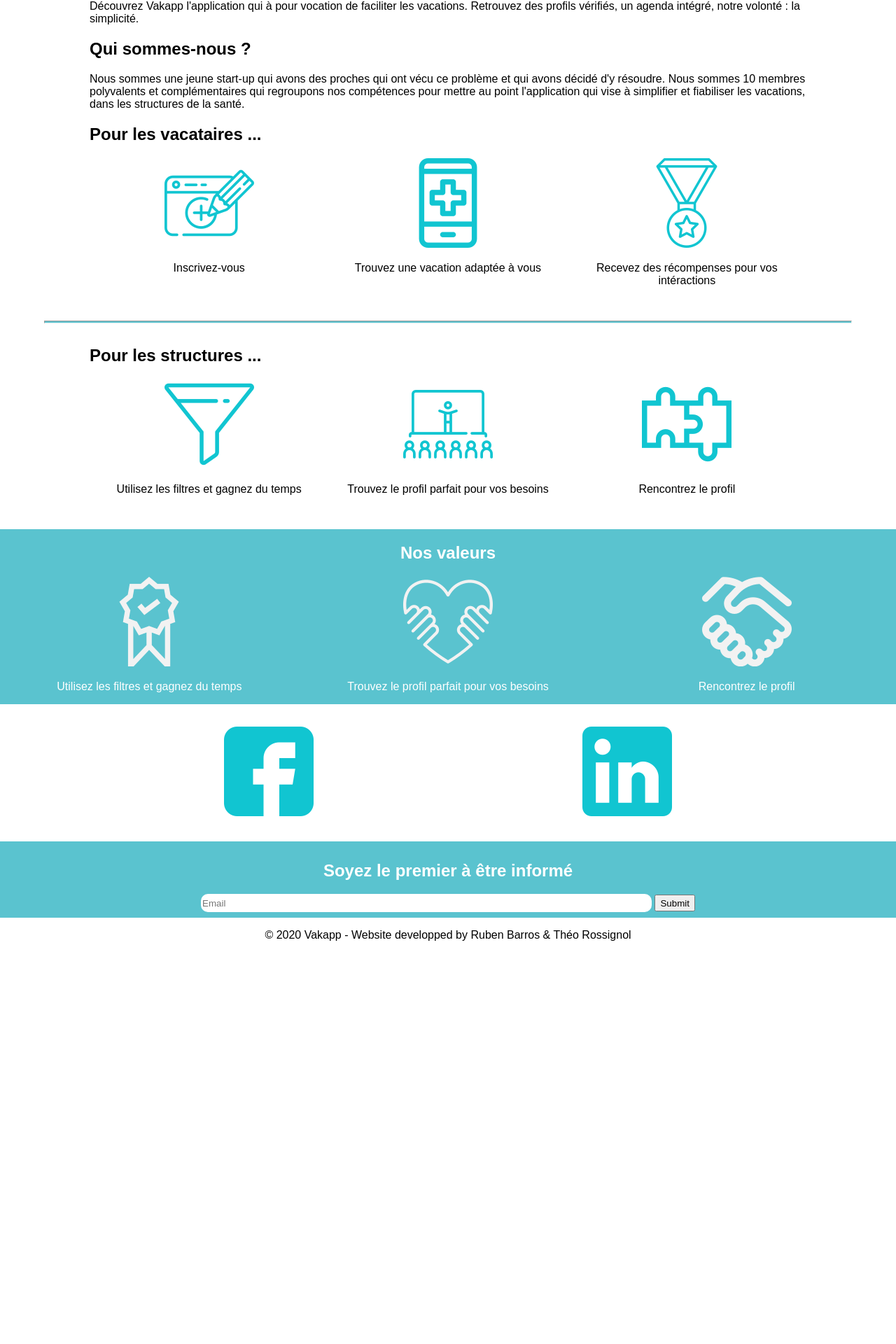
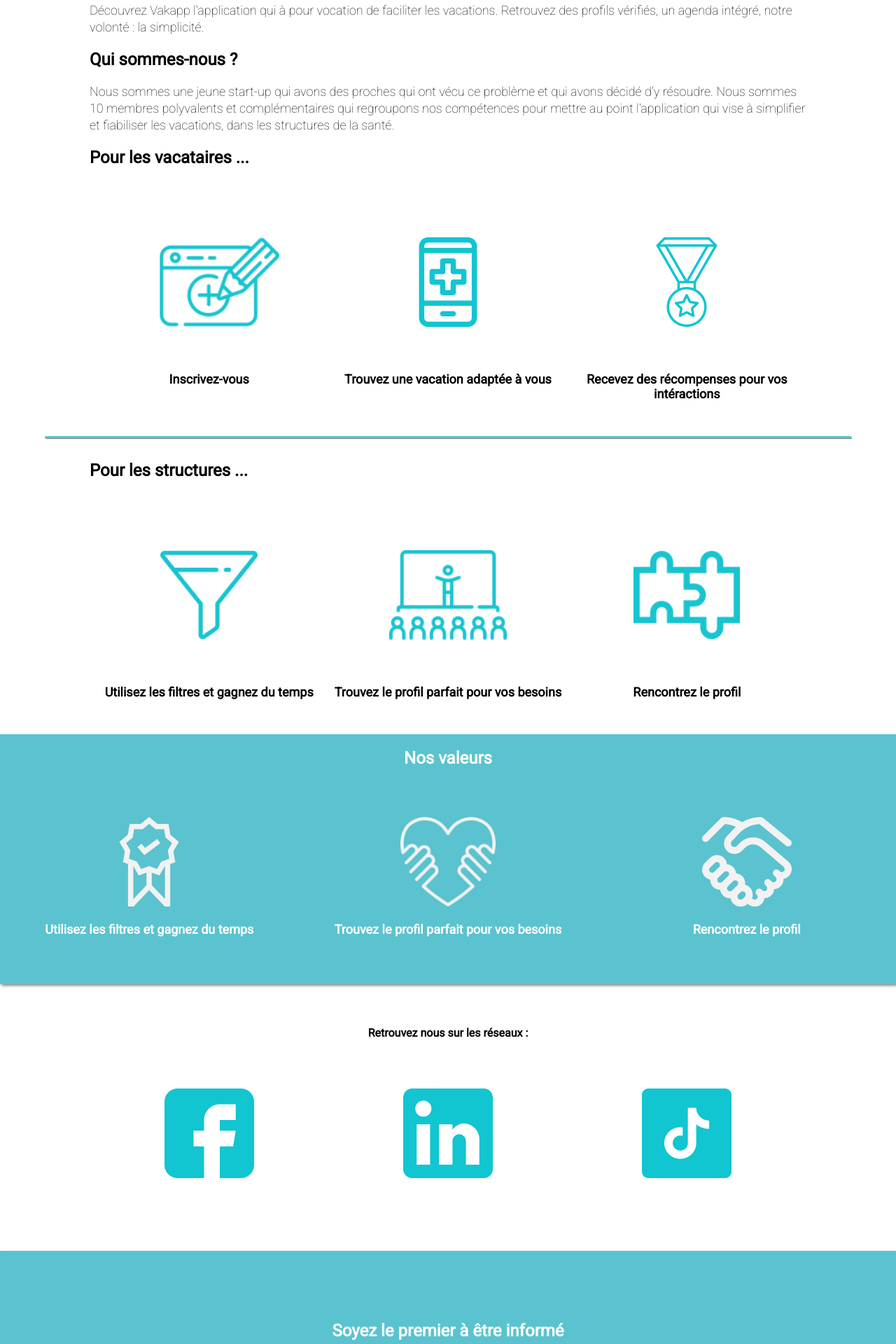
Before and after one commit to 09TT09/Vak-App-Landing-Page, a PHP site: page / in a window 1280 px wide. Shown: the part 760-2680 px from the top of the page at 70% size. Before the commit the page ends 2104 px from the top, so only its background shows below. Run offline with PHP 8.4, Linux system fonts and the light colour scheme.

Commit message:
changement mineurs

```diff
--- a/index.php
+++ b/index.php
@@ -4,31 +4,37 @@
 <head>
   <meta charset="UTF-8" />
   <meta name="viewport" content="width=device-width, initial-scale=1.0" />
+  <link href="https://fonts.googleapis.com/css2?family=Roboto:wght@100;400&display=swap" rel="stylesheet">
   <link rel="stylesheet" href="style.css">
   <title>Vakapp</title>
 </head>
 
 <body>
   <main>
+
     <section class="front">
       <img class="front_image" src="national-cancer-institute-opti.jpg" alt="Photo de médecins" />
       <h1 class="text_image">Rejoignez le mouvement Vakapp</h1>
     </section>
     <img class="logo" src="Logo_Vak.png" alt="Logo de VakApp" />
-    <section class="container">
+
+    <section class="container first_container">
+
       <article>
         <h2>L'application qui facilite les vacations</h2>
-        <p>Découvrez Vakapp l'application qui à pour vocation de faciliter les vacations. Retrouvez des profils vérifiés, un agenda intégré, notre volonté : la simplicité.
+        <p class="p_first_container">Découvrez Vakapp l'application qui à pour vocation de faciliter les vacations. Retrouvez des profils vérifiés, un agenda intégré, notre volonté : la simplicité.
       </article>
+
       <article>
         <h2>Qui sommes-nous ?</h2>
-        <p>Nous sommes une jeune start-up qui avons des proches qui ont vécu ce problème et qui avons décidé d'y résoudre. Nous sommes 10 membres polyvalents et complémentaires qui regroupons nos compétences pour mettre au point l'application qui vise à simplifier et fiabiliser les vacations, dans les structures de la santé.</p>
+        <p class="p_first_container">Nous sommes une jeune start-up qui avons des proches qui ont vécu ce problème et qui avons décidé d'y résoudre. Nous sommes 10 membres polyvalents et complémentaires qui regroupons nos compétences pour mettre au point l'application qui vise à simplifier et fiabiliser les vacations, dans les structures de la santé.</p>
       </article>
+
       <article>
-        <h2>Pour les vacataires ...</h2>
+        <h2 class="h2_dimension">Pour les vacataires ...</h2>
         <div class="register_images">
           <div class="flex_div">
-            <img class="flex_images" src="post.png" alt="post" />
+            <img class="flex_images image_logo_height" src="post_redim.png" alt="post" />
             <p class="flex_text">Inscrivez-vous</p>
           </div>
           <div class="flex_div">
@@ -41,22 +47,25 @@
           </div>
         </div>
       </article>
+
     </section>
+
     <hr class="division" />
+
     <section class="container">
       <article>
         <h2>Pour les structures ...</h2>
         <div class="register_images">
           <div class="flex_div">
-            <img src="filter.png" alt="filter" />
+            <img class="flex_images image_logo_height" src="filter_redim.png" alt="filter" />
             <p class="flex_text">Utilisez les filtres et gagnez du temps</p>
           </div>
           <div class="flex_div">
-            <img src="presentation.png" alt="presentation" />
+            <img class="flex_images image_logo_height" src="presentation_redim.png" alt="presentation" />
             <p class="flex_text">Trouvez le profil parfait pour vos besoins</p>
           </div>
           <div class="flex_div">
-            <img src="puzzle.png" alt="puzzle" />
+            <img class="flex_images image_logo_height" src="puzzle_redim.png" alt="puzzle" />
             <p class="flex_text">Rencontrez le profil</p>
           </div>
         </div>
@@ -64,33 +73,37 @@
     </section>
     <section class="valeur">
       <h2 class="valeur_titre">Nos valeurs</h2>
-      <div class="register_images">
-        <div class="flex_div">
-          <img src="high-quality.png" alt="high-quality" />
+      <div class="register_images_2">
+        <div class="flex_div flex_div_margin">
+          <img class="flex_images image_logo_height" src="high-quality_redim.png" alt="high-quality" />
           <p class="valeur_text">Utilisez les filtres et gagnez du temps</p>
         </div>
-        <div class="flex_div">
-          <img src="solidarity.png" alt="solidarity" />
+        <div class="flex_div flex_div_margin">
+          <img class="flex_images image_logo_height" src="solidarity_redim.png" alt="solidarity" />
           <p class="valeur_text">Trouvez le profil parfait pour vos besoins</p>
         </div>
-        <div class="flex_div">
-          <img src="trust.png" alt="trust" />
+        <div class="flex_div flex_div_margin">
+          <img class="flex_images image_logo_height" src="trust_redim.png" alt="trust" />
           <p class="valeur_text">Rencontrez le profil</p>
         </div>
       </div>
     </section>
     <section class="container">
-      <div class="register_images">
+    <p class="reseaux_text">Retrouvez nous sur les réseaux :</p>
+      <div class="reseaux_sociaux">
         <div>
-          <a href="#"><img src="facebook-2.png" alt="facebook-2" /></a>
+          <a href="#"><img class="reseaux_logo flex_images" src="facebook-2.png" alt="logo facebook" /></a>
         </div>
         <div>
-          <a href="#"><img src="linkedin-logo.png" alt="linkedin-logo" /></a>
+          <a href="#"><img class="reseaux_logo flex_images" src="linkedin-logo.png" alt="logo linkedin" /></a>
+        </div>
+        <div>
+          <a href="#"><img class="reseaux_logo flex_images" src="tiktok.png" alt="logo tiktok" /></a>
         </div>
       </div>
     </section>
     <div class="form">
-      <h2>Soyez le premier à être informé</h2>
+      <h2 class="text_form">Soyez le premier à être informé</h2>
       <form action="form.php" method="post">
         <div>
           <input class="email" type="mail" name="email" placeholder="Email" />
@@ -104,10 +117,13 @@
         ?>
       </form>
     </div>
+
   </main>
+
   <footer>
     <p class="footer">© 2020 Vakapp - Website developped by Ruben Barros & Théo Rossignol</p>
   </footer>
+
 </body>
 
 </html>
--- a/style.css
+++ b/style.css
@@ -1,17 +1,21 @@
 body {
   margin: 0;
-  font-family: Arial;
+  font-family: 'Roboto', Arial, sans-serif;
 }
 
 .front {
   position: relative;
-  background-color: grey;
+  background-color: gray;
+  border-radius: 0px 0px 10px 10px;
   display: flex;
 }
 
 .front_image {
-  width: 100vw;
+  width: 100%;
   opacity: 0.8;
+  border-bottom: solid #5ac3cf 3px;
+  border-radius: 0px 0px 10px 10px;
+  box-shadow: 0 2px 8px black;
 }
 
 .logo {
@@ -35,9 +39,48 @@ body {
   width: 80%;
 }
 
+.p_first_container{
+  line-height: 24px;
+  font-size: 18px;
+  font-weight: lighter;
+}
+
 .register_images {
   display: flex;
+  margin-top: 100px;
   justify-content: space-around;
+}
+
+.register_images_2{
+  display: flex;
+  margin: 50px 0 50px 0;
+  justify-content: space-around;
+}
+
+.image_logo_height{
+  height: 128px;
+}
+
+.reseaux_text{
+  text-align: center;
+  margin-top: 60px;
+  font-weight: bold;
+}
+
+.reseaux_sociaux{
+  display: flex;
+  margin: 70px 0 100px 0;
+  justify-content: space-around;
+}
+
+.register_images p {
+  font-weight: bold;
+  font-size: 18px;
+}
+
+.register_images_2 p{
+  font-weight: bold;
+  font-size: 18px;
 }
 
 .flex_div {
@@ -49,17 +92,25 @@ body {
   text-align: center;
 }
 
+.flex_text{
+  margin-top: 60px;
+}
+
 hr {
   width: 90%;
-  height: 2px;
+  height: 3px;
+  border: 0;
+  border-radius: 10px;
   background-color: #5ac3cf;
   color: #5ac3cf;
+  box-shadow: 1px 1px 1px gray;
 }
 
 .valeur {
   background-color: #5ac3cf;
   display: flex;
   flex-direction: column;
+  box-shadow: 2px 2px 4px gray;
 }
 
 .valeur_titre {
@@ -71,9 +122,15 @@ hr {
 .valeur_text {
   color: white;
 }
+
 .form {
   background-color: #5ac3cf;
-  padding: 8px 0px;
+  padding: 80px 100px;
+  box-shadow: 2px 2px 4px gray;
+}
+
+.text_form{
+  margin-bottom: 60px;
 }
 
 .form > h2,
@@ -84,23 +141,52 @@ hr {
 
 .email {
   width: 50%;
-  border-radius: 10px;
+  max-width: 300px;
+  height: 30px;
+  border-radius: 15px;
   border: 0;
+  padding: 0 5px 0 5px;
+  min-width: 150px;
+}
+
+.valid{
+  display: block;
+  margin: auto;
+  margin-top: 30px;
+  width: 120px;
+  height: 30px;
+  border: solid white 1px;
+  border-radius: 15px;
+  transition: .25s;
+  background-color: white;
+}
+
+.valid:hover{
+  transform: scale(1.1,1.1);
+  cursor: pointer;
+  box-shadow: 2px 2px 4px black;
 }
 
 .form > form > div {
   text-align: center;
 }
 
-.form > form > div > input {
-  height: 3vh;
-}
-
 .footer {
   text-align: center;
 }
 
+.flex_images{
+  transition: 0.25s;
+}
+
+.flex_images:hover{
+  transform: scale(1.15,1.15);
+}
+
 @media screen and (max-width: 1000px) {
+  h2{
+    text-align: center;
+  }
   .text_image {
     font-size: 2rem;
     top: 30%;
@@ -108,8 +194,36 @@ hr {
   .register_images {
     flex-direction: column;
     align-items: center;
+    margin-top: 80px;
+  }
+  .register_images_2{
+    flex-direction: column;
+    align-items: center;
+    margin-top: 40px;
+  }
+  .image_logo_height{
+    height: auto;
+  }
+  .flex_text{
+    margin-top: 10px;
+    margin-bottom: 40px;
   }
   .flex_div {
     width: 50%;
   }
+  .p_first_container{
+    margin-bottom: 50px;
+  }
+  .reseaux_logo{
+    width: 70px;
+  }
+  .text_form{
+    font-size: 20px;
+  }
+  .valeur_titre {
+    margin-top: 60px;
+  }
+  .flex_div_margin{
+    margin-top: 30px;
+  }
 }
```
Also changed, not shown: filter_redim.png (added), high-quality_redim.png (added), post_redim.png (added), presentation_redim.png (added), puzzle_redim.png (added), solidarity_redim.png (added), tiktok.png (added), trust_redim.png (added).
